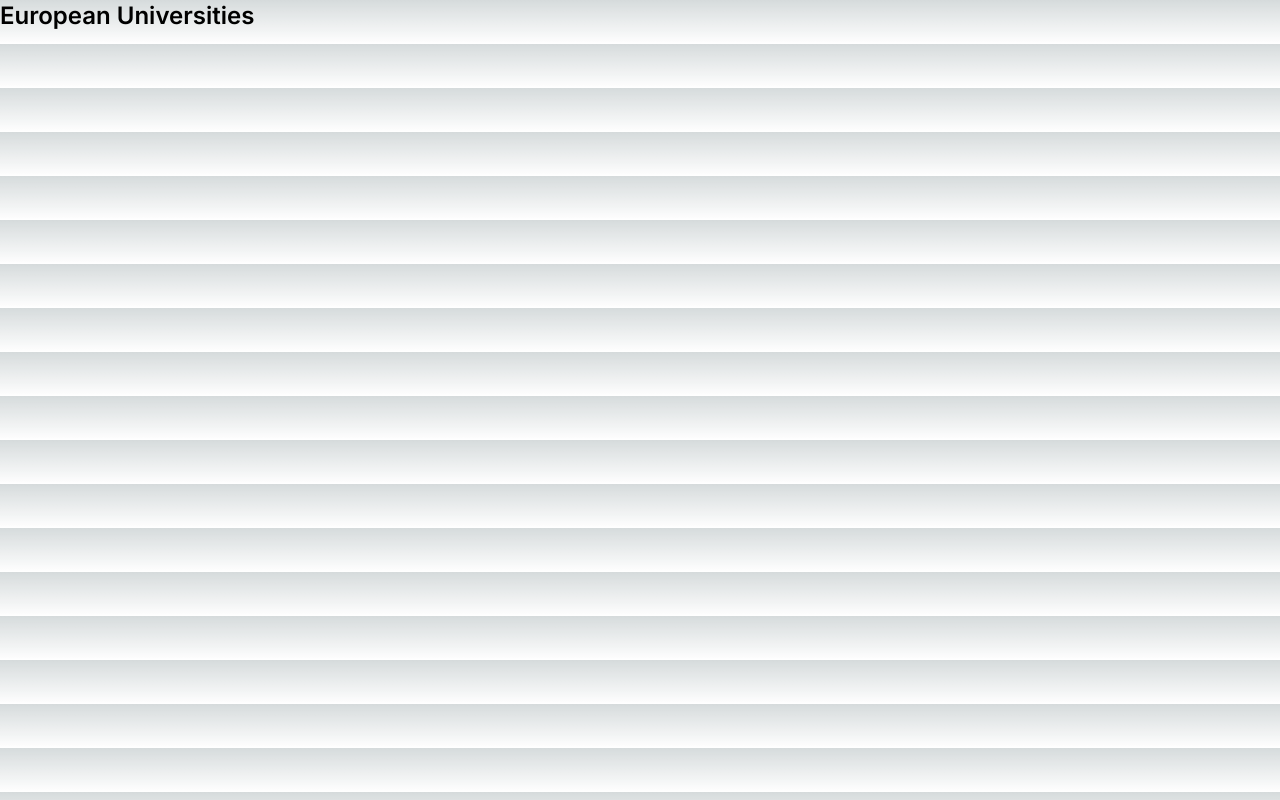
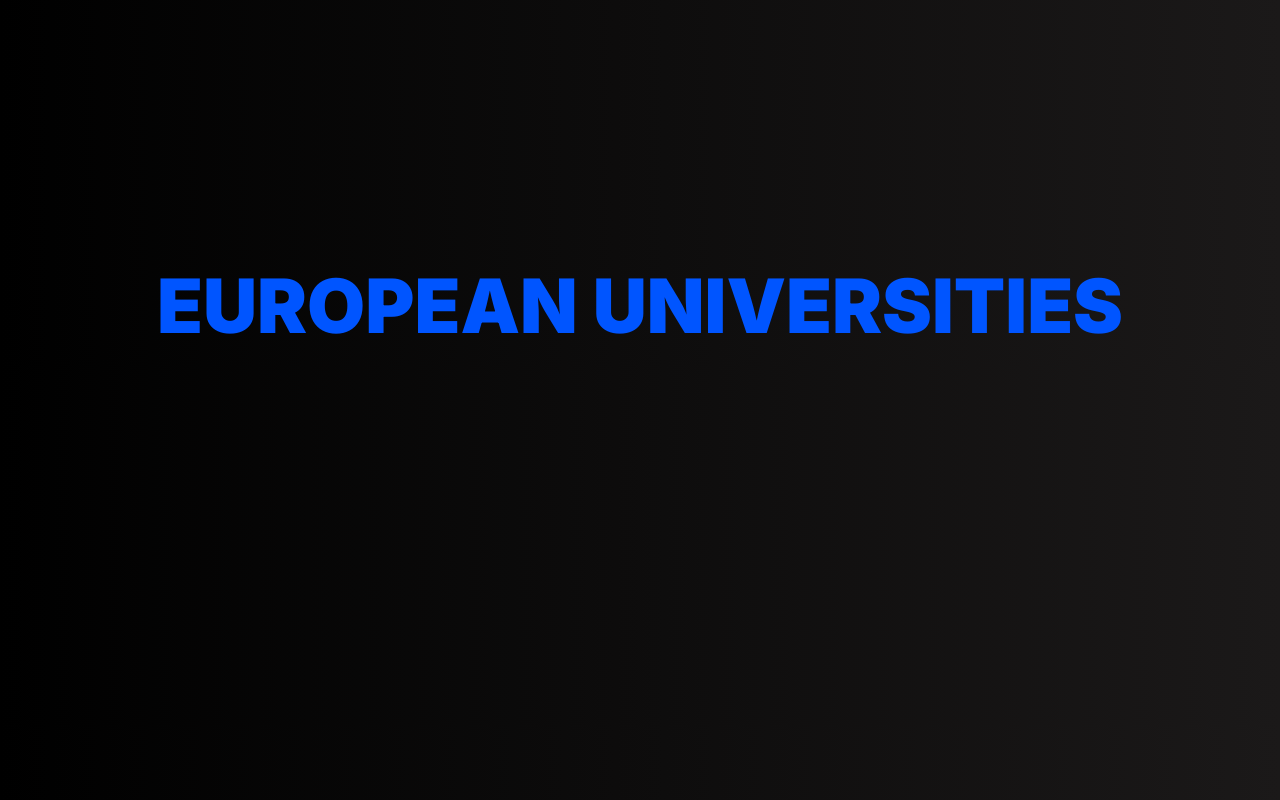
Before and after one commit to FaisalAbusharar/europe-university-info, a Next.js app: page / in a window 1280 px wide. Built offline with nearby package versions, Linux system fonts and the light colour scheme.

Commit message:
Setup font and gradient

```diff
--- a/src/app/globals.css
+++ b/src/app/globals.css
@@ -1,6 +1,8 @@
 @tailwind base;
 @tailwind components;
 @tailwind utilities;
+
+
 
 :root {
   --foreground-rgb: 0, 0, 0;
@@ -19,15 +21,18 @@
 body {
   color: rgb(var(--foreground-rgb));
   background: linear-gradient(
-      to bottom,
+      to right,
       transparent,
-      rgb(var(--background-end-rgb))
+      rgb(27, 25, 25)
     )
-    rgb(var(--background-start-rgb));
+    rgb(0,0,0);
 }
 
-@layer utilities {
-  .text-balance {
-    text-wrap: balance;
-  }
+#Title {
+  position: relative;
+  font-size: 75px;
+  color: rgb(0, 85, 255);
+  text-align: center;
+  margin-top: 250px;
+  font-weight: 900;
 }
--- a/src/app/page.tsx
+++ b/src/app/page.tsx
@@ -1,10 +1,13 @@
+import { Oswald } from 'next/font/google';
+
+const oswald = Oswald({ subsets: ['latin'], weight: ['400', '700'] });
 
 export default function Home() {
   return (
-    <main>
-        <h2 className="mb-3 text-2xl font-semibold">
-            European Universities
-        </h2>
+    <main className='{oswald.className'>
+        <h1 id="Title">
+            EUROPEAN UNIVERSITIES
+        </h1>
     </main>
       );
 }
```
